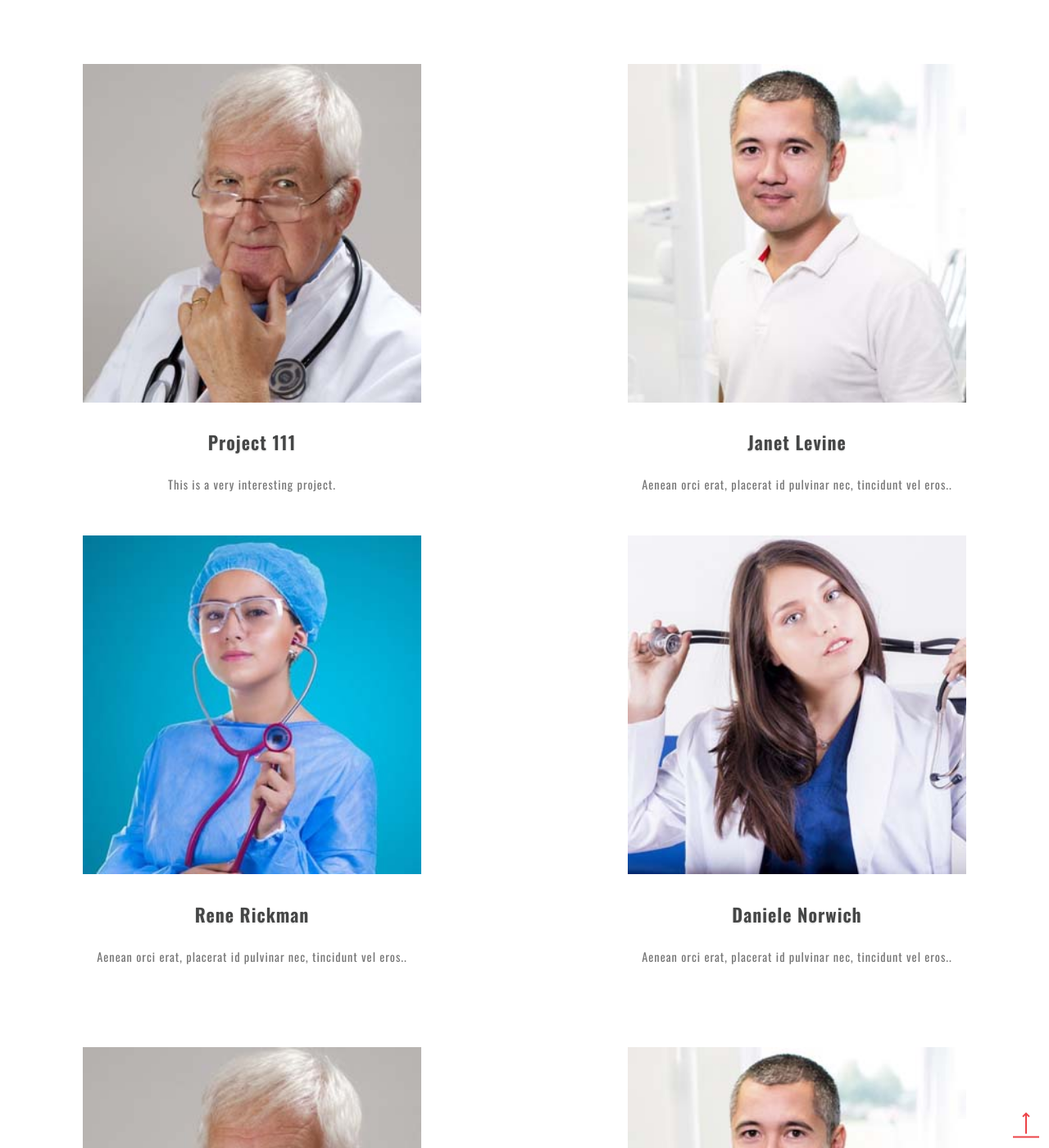
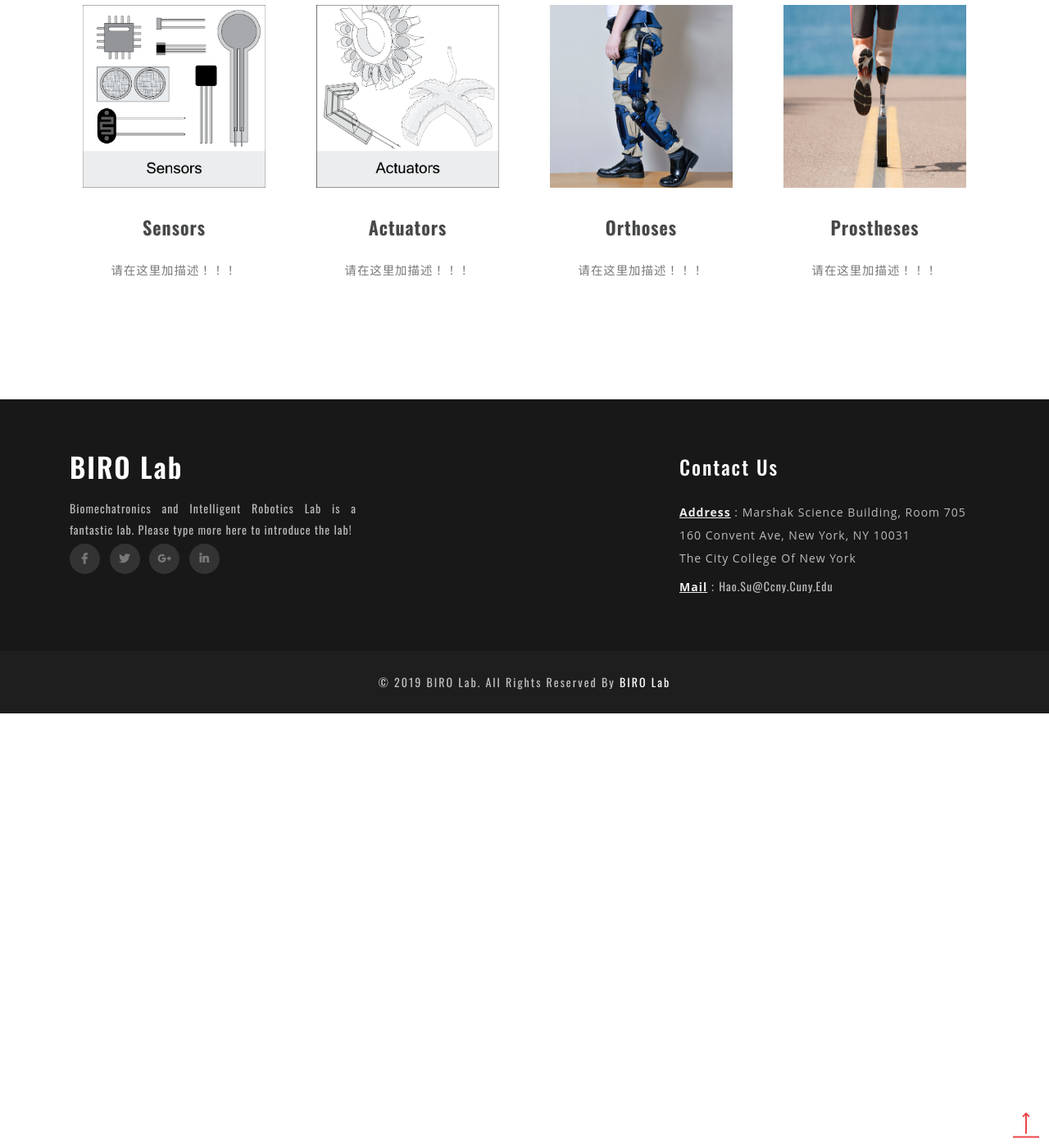
Before and after one commit to ShenxiuWu/sw3196.github.io, a Jekyll site: the page second-level/lab-projects.html, which Jekyll copies as it is, in a window 1280 px wide and 1400 px high, scrolled down 374 px. Shown: the whole window at 82% size. Built offline with Jekyll 4.4.1, drawn with Linux system fonts in a browser that asks for light colours; after the commit the page ends 1244 px from its top, so only the background shows below that; some of the changed text lies outside the part shown.

Commit message:
update toolbox

```diff
--- a/contact.html
+++ b/contact.html
@@ -157,7 +157,7 @@
 							</div>
 							<div class="col-md-9 address-right text-left">
 								<h6 class="ad-info text-uppercase mb-2">Address</h6>
-								<p> California, USA
+								<p> New York, USA
 
 								</p>
 							</div>
--- a/css/style.css
+++ b/css/style.css
@@ -1247,7 +1247,7 @@ color: #212020;
         margin-bottom: 0.5em;
     }
     .member-img img {
-        width: 50%;
+        width: 50%; /*50*/
         margin-top: 1em;
     }
  }
--- a/second-level/lab-projects.html
+++ b/second-level/lab-projects.html
@@ -74,7 +74,7 @@
                                     </a>
                             <div class="dropdown-menu" aria-labelledby="navbarDropdown">
                                 <a class="dropdown-item" href="../project.html">Student Projects</a>
-                                <a class="dropdown-item" href="student-projects.html" title="">Student Projects</a>
+                                <a class="dropdown-item" href="student-projects.html" title="">Lab Projects</a>
                                 <!--<a class="dropdown-item" href="lab-projects.html" title="">Lab Projects</a>-->
 
 
@@ -126,133 +126,77 @@
     <section class="banner-bottom-w3layouts py-md-5 py-4">
         <div class="container">
             <div class="inner-sec-w3ls py-md-5 py-4">
-                <h3 class="tittle-wthree text-center mb-lg-5 mb-3"><a href="../projects/lab-projects.html">Lab Projects</a>
+                <h3 class="tittle-wthree text-center mb-lg-5 mb-3"><a href="../projects/lab-projects.html">Our Toolbox</a>
                     </h3>
-                <br>
-                <div class="row mt-lg-5 mt-4">
-                    <div class="col-lg-5 member-main text-center mr-auto">
+                <div class="row mt-lg-5 mt-lg-4">
+                    <div class="col-lg-3 member-main text-center mr-auto ml-auto fadeInUp wow">
                         <div class="card">
                             <div class="card-body">
                                 <div class="member-img">
-                                    <img src="../images/team1.jpg" alt=" " class="img-fluid bg-transparent">
+                                    <a href="/second-level/toolbox2level/sensors.html">
+                                    <img src="../images/team2.jpg" alt=" " class="img-fluid bg-transparent">
                                 </div>
                                 <div class="member-info text-center py-lg-4 py-2">
-                                    <h4>Project 111</h4>
-
-                                    <p class="my-4"> This is a very interesting project. </p>
+                                    <h4>Sensors</h4>
+                                    </a>
+                                    <p class="my-4"> 请在这里加描述！！！</p>
                                 </div>
                             </div>
                         </div>
                     </div>
-                    <div class="col-lg-5 member-main text-center">
+                    <div class="col-lg-3 member-main text-center mr-auto ml-auto fadeInUp wow">
                         <div class="card">
                             <div class="card-body">
+                                <a href="/second-level/toolbox2level/actuators.html">
+                                    <div class="member-img">
+                                        <img src="../images/team1.jpg" alt=" " class="img-fluid bg-transparent">
+                                    </div>
+                                    <div class="member-info text-center py-lg-4 py-2">
+                                        <h4>Actuators</h4>
+                                </a>
+
+                                    <p class="my-4">请在这里加描述！！！
+                                    </p>
+                                </div>
+                            </div>
+                        </div>
+                    </div>
+                    <div class="col-lg-3 member-main text-center mr-auto ml-auto fadeInUp wow">
+                        <div class="card">
+                            <div class="card-body">
+                                <a href="/second-level/toolbox2level/orthoses.html">
                                 <div class="member-img">
-                                    <img src="../images/team2.jpg" alt=" " class="img-fluid bg-transparent">
+                                    <img src="../images/team3.jpg" alt=" " class="img-fluid bg-transparent">
                                 </div>
                                 <div class="member-info text-center py-lg-4 py-2">
-                                    <h4>Janet Levine</h4>
+                                    <h4>Orthoses</h4>
+                                </a>
 
-                                    <p class="my-4">Aenean orci erat, placerat id pulvinar nec, tincidunt vel eros..
+                                    <p class="my-4">请在这里加描述！！！
 
                                     </p>
                                 </div>
                             </div>
                         </div>
                     </div>
-                    <div class="col-lg-5 member-main text-center mr-auto">
+                    <div class="col-lg-3 member-main text-center mr-auto ml-auto fadeInUp wow">
                         <div class="card">
                             <div class="card-body">
-                                <div class="member-img">
-                                    <img src="../images/team3.jpg" alt=" " class="img-fluid bg-transparent">
-                                </div>
-                                <div class="member-info text-center py-lg-4 py-2">
-                                    <h4>Rene Rickman</h4>
-
-                                    <p class="my-4">Aenean orci erat, placerat id pulvinar nec, tincidunt vel eros..
-
-                                    </p>
-                                </div>
-                            </div>
-                        </div>
-                    </div>
-                    <div class="col-lg-5 member-main text-center">
-                        <div class="card">
-                            <div class="card-body">
+                                <a href="/second-level/toolbox2level/prostheses.html">
                                 <div class="member-img">
                                     <img src="../images/team4.jpg" alt=" " class="img-fluid bg-transparent">
                                 </div>
                                 <div class="member-info text-center py-lg-4 py-2">
-                                    <h4>Daniele Norwich</h4>
-                                    <p class="my-4">Aenean orci erat, placerat id pulvinar nec, tincidunt vel eros..
+                                    <h4>Prostheses</h4>
+                                </a>
+                                    <p class="my-4">请在这里加描述！！！
                                     </p>
                                 </div>
                             </div>
                         </div>
                     </div>
                 </div>
-                <div class="row mt-lg-5 mt-4">
-                    <div class="col-lg-5 member-main text-center mr-auto">
-                        <div class="card">
-                            <div class="card-body">
-                                <div class="member-img">
-                                    <img src="../images/team1.jpg" alt=" " class="img-fluid bg-transparent">
-                                </div>
-                                <div class="member-info text-center py-lg-4 py-2">
-                                    <h4>Sasha Johnson</h4>
 
-                                    <p class="my-4"> Aenean orci erat, placerat id pulvinar nec, tincidunt vel eros.</p>
-                                </div>
-                            </div>
-                        </div>
-                    </div>
-                    <div class="col-lg-5 member-main text-center">
-                        <div class="card">
-                            <div class="card-body">
-                                <div class="member-img">
-                                    <img src="../images/team2.jpg" alt=" " class="img-fluid bg-transparent">
-                                </div>
-                                <div class="member-info text-center py-lg-4 py-2">
-                                    <h4>Darmian Shaw</h4>
-
-                                    <p class="my-4">Aenean orci erat, placerat id pulvinar nec, tincidunt vel eros..
-
-                                    </p>
-                                </div>
-                            </div>
-                        </div>
-                    </div>
-                    <div class="col-lg-5 member-main text-center mr-auto">
-                        <div class="card">
-                            <div class="card-body">
-                                <div class="member-img">
-                                    <img src="../images/team3.jpg" alt=" " class="img-fluid bg-transparent">
-                                </div>
-                                <div class="member-info text-center py-lg-4 py-2">
-                                    <h4>Joshua Matt</h4>
-
-                                    <p class="my-4">Aenean orci erat, placerat id pulvinar nec, tincidunt vel eros..
-
-                                    </p>
-                                </div>
-                            </div>
-                        </div>
-                    </div>
-                    <div class="col-lg-5 member-main text-center">
-                        <div class="card">
-                            <div class="card-body">
-                                <div class="member-img">
-                                    <img src="../images/team4.jpg" alt=" " class="img-fluid bg-transparent">
-                                </div>
-                                <div class="member-info text-center py-lg-4 py-2">
-                                    <h4>Taylor Launer</h4>
-                                    <p class="my-4">Aenean orci erat, placerat id pulvinar nec, tincidunt vel eros..
-                                    </p>
-                                </div>
-                            </div>
-                        </div>
-                    </div>
-                </div>
             </div>
         </div>
     </section>
```
Also changed, not shown: about.html (+9 -10 lines), images/team1.jpg, images/team2.jpg, images/team3.jpg, images/team4.jpg, 8 other files.
